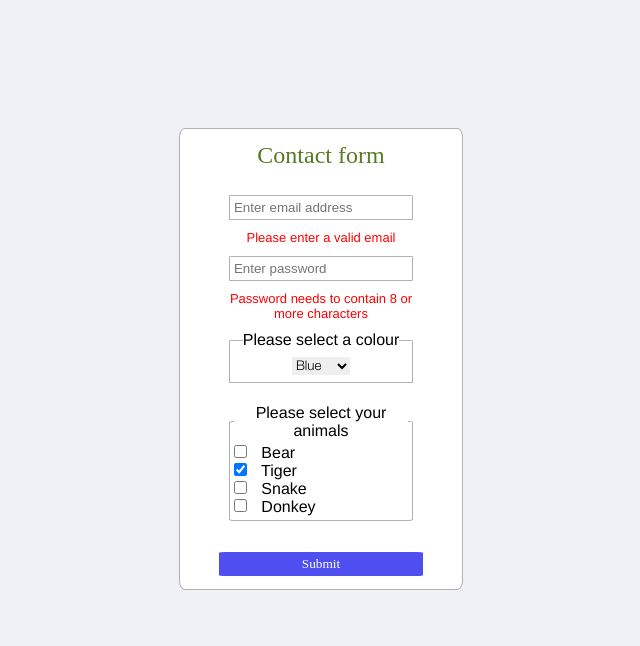
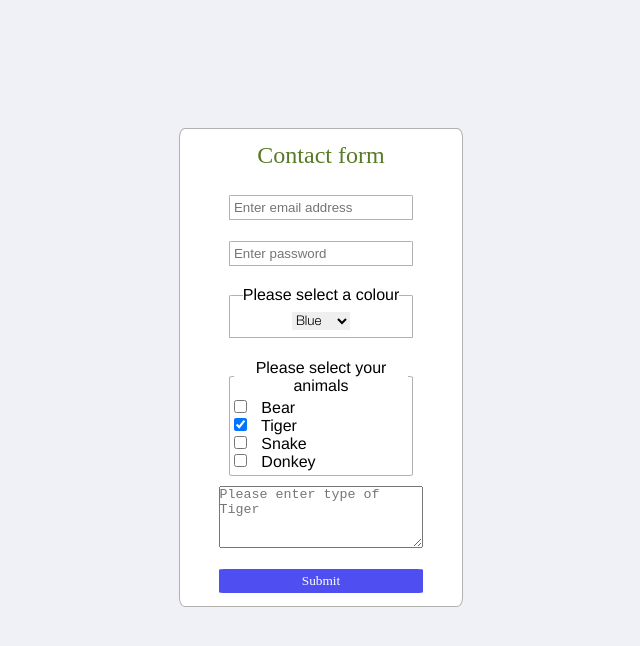
Before and after one commit to joshua-simon/personal-website, a React (Create React App) app in the folder my-app/: page /form in a window 1280 px wide. Both pictures are taken after a click on the checkbox "Tiger". Shown: the top 646 px of the page, without its empty margins (319-959 px from the left). Built offline with nearby package versions, Linux system fonts and the light colour scheme; a web font is replaced by a local one.

Commit message:
basic functionality working

```diff
--- a/my-app/src/components/form.js
+++ b/my-app/src/components/form.js
@@ -1,26 +1,73 @@
+import { useState, useEffect } from "react";
+
 const Form = () => {
+  const [{ email, password,colour }, setFormDetails] = useState({
+    email: "",
+    password: "",
+    colour: ""
+  });
+  const [isEmail, setEmail] = useState(true);
+  const [isPassword, setPassword] = useState(true);
+  const [isTigerChecked, setTigerChecked] = useState(false);
 
-    const errors ={
-        password: "Password needs to contain 8 or more characters",
-        email: "Please enter a valid email"
-    }
+  useEffect(() => {
+    document.title = 'Contact form'
+},[])
 
-    const handleSubmit = (e) => {
-        e.preventDefault()
-        console.log('it got here')
-    }
+
+  const errors = {
+    password: "Password needs to contain 8 or more characters",
+    email: "Please enter a valid email",
+  };
+
+  const handleChange = (e) => {
+    e.preventDefault();
+    const { name, value } = e.target;
+    setFormDetails((prevForm) => ({
+      ...prevForm,
+      [name]: value,
+    }));
+  };
+
+  const validateEmailAndPassword = (email, password) => {
+    const emailRegEx =
+      /^(([^<>()\[\]\\.,;:\s@"]+(\.[^<>()\[\]\\.,;:\s@"]+)*)|(".+"))@((\[[0-9]{1,3}\.[0-9]{1,3}\.[0-9]{1,3}\.[0-9]{1,3}\])|(([a-zA-Z\-0-9]+\.)+[a-zA-Z]{2,}))$/;
+    email.match(emailRegEx) ? setEmail(true) : setEmail(false);
+    password.length > 8 ? setPassword(true) : setPassword(false);
+  };
+
+  const handleClick = (e) => {
+    e.target.checked ? setTigerChecked(true) : setTigerChecked(false)
+  }
+
+  const handleSubmit = (e) => {
+    e.preventDefault();
+    validateEmailAndPassword(email, password);
+  };
 
   return (
     <div className="form-container">
       <p>Contact form</p>
-      <form onSubmit = {handleSubmit}>
-        <input className="form-element" type="text" placeholder = "Enter email address" />
-        <p className = "errors">{errors.email}</p>
-        <input className="form-element" type="password" placeholder = "Enter password"/>
-        <p className = "errors">{errors.password}</p>
+      <form onSubmit={handleSubmit}>
+        <input
+          className="form-element"
+          type="text"
+          placeholder="Enter email address"
+          name="email"
+          onChange={handleChange}
+        />
+        <p className="errors">{!isEmail ? errors.email : null}</p>
+        <input
+          className="form-element"
+          type="password"
+          placeholder="Enter password"
+          name="password"
+          onChange={handleChange}
+        />
+        <p className="errors">{!isPassword ? errors.password : null}</p>
         <fieldset className="form-element">
           <legend>Please select a colour</legend>
-          <select name="colours" id="colours">
+          <select name="colour" id="colour" onChange = {handleChange}>
             <option value="Blue">Blue</option>
             <option value="Green">Green</option>
             <option value="Red">Red</option>
@@ -32,10 +79,15 @@ const Form = () => {
         <fieldset className="form-element">
           <legend>Please select your animals</legend>
           <div className="checkbox">
-            <input type="checkbox" id="bear" name="bear" />
+            <input type="checkbox" id="bear" name="bear"  />
             <label for="bear"> Bear</label>
             <br></br>
-            <input type="checkbox" id="Tiger" name="Tiger" />
+            <input
+              type="checkbox"
+              id="Tiger"
+              name="Tiger"
+              onClick={handleClick}
+            />
             <label for="Tiger"> Tiger</label>
             <br></br>
             <input type="checkbox" id="Snake" name="Snake" />
@@ -46,8 +98,16 @@ const Form = () => {
             <br></br>
           </div>
         </fieldset>
-        {/* <textarea id = "tiger-type" name = "tiger-type" rows="4" cols="50"/> */}
-        <button type = "submit">Submit</button>
+        {isTigerChecked ? (
+          <textarea
+            id="tiger-type"
+            name="tiger-type"
+            rows="4"
+            cols="50"
+            placeholder="Please enter type of Tiger"
+          />
+        ) : null}
+        <button type="submit">Submit</button>
       </form>
     </div>
   );
```
